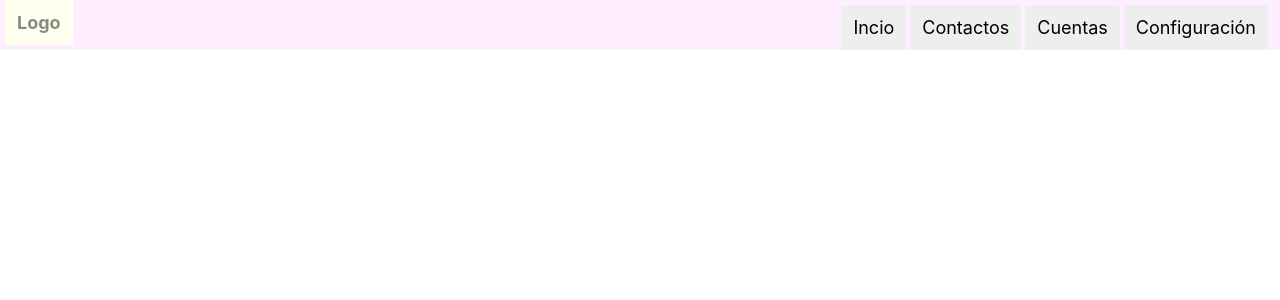
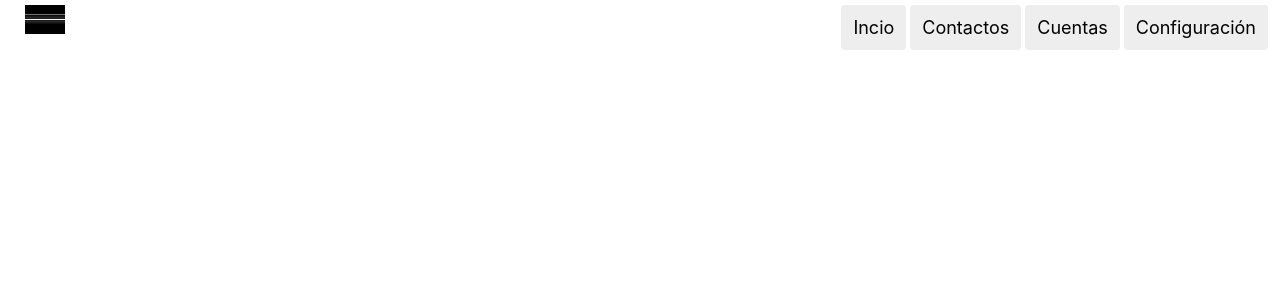
Before and after one commit to gestionar/demogestionar, a React (Create React App) app: page / in a window 1280 px wide. Shown: the top 300 px of the page. Built offline with nearby package versions, Linux system fonts and the light colour scheme.

Commit message:
desde casa ver branches default

```diff
--- a/public/index.html
+++ b/public/index.html
@@ -9,7 +9,7 @@
       name="description"
       content="Web site created using create-react-app"
     />
-    <link rel="apple-touch-icon" href="%PUBLIC_URL%/logo192.png" />
+    <link rel="apple-touch-icon" href="%PUBLIC_URL%/luzinfo.svg" />
     <!--
       manifest.json provides metadata used when your web app is installed on a
       user's mobile device or desktop. See https://developers.google.com/web/fundamentals/web-app-manifest/
@@ -29,6 +29,7 @@
   <body>
     <noscript>You need to enable JavaScript to run this app.</noscript>
     <div id="root"></div>
+
     <!--
       This HTML file is a template.
       If you open it directly in the browser, you will see an empty page.
--- a/src/App.css
+++ b/src/App.css
@@ -6,16 +6,15 @@
 .App-header {
   padding: 5px;
   font-size: 25px;
-  background-color: #fef;
 }
 .App-logo {
   float: left;
 }
 .App-logo a {
-  color: #888;
-  background-color: #ffe;
+  height: 20px;
   font-size: 18px;
-  padding: 12px;
+  color: #000;
+  padding: 20px;
   font-weight: bold;
   text-decoration: none;
 }
--- a/src/App.js
+++ b/src/App.js
@@ -1,8 +1,9 @@
 import React, {Component} from 'react';
 import { Route, Switch, Link } from 'react-router-dom';
 import './App.css';
-import InicioPag from './paginas/InicioPag'
-import ContactosPag from './paginas/ContactosPag'
+import InicioPag from './paginas/InicioPag';
+import ContactosPag from './paginas/ContactosPag';
+import logo from './luzInfo.svg';
 
 class App extends Component {
   constructor () {
@@ -14,7 +15,9 @@ class App extends Component {
       <div className="App">
         <header className="App-header">
           <div className="App-logo">
-            <a href="http://gestionar.github.io/demogestionar">Logo</a>
+          <a href="http://gestionar.github.io/demogestionar">
+            <img src={logo} alt="logo"></img>
+          </a>
           </div>
           <div className="App-menu">
             <Link className="btn-menu" to='/inicio'>Incio</Link>
```
Also changed, not shown: src/luzInfo.svg (added), 1 other file (tests, documents, lock files or other folders).
